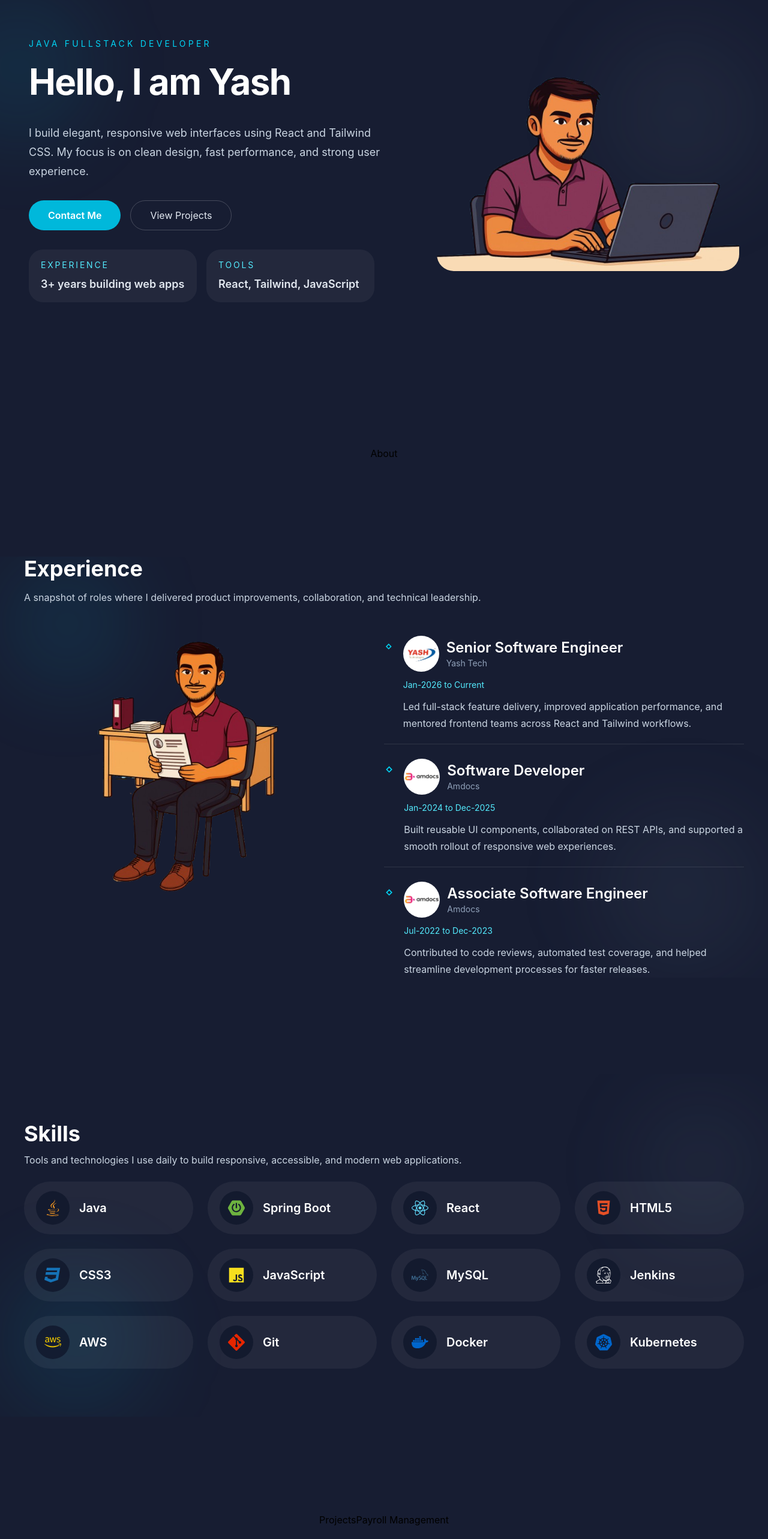
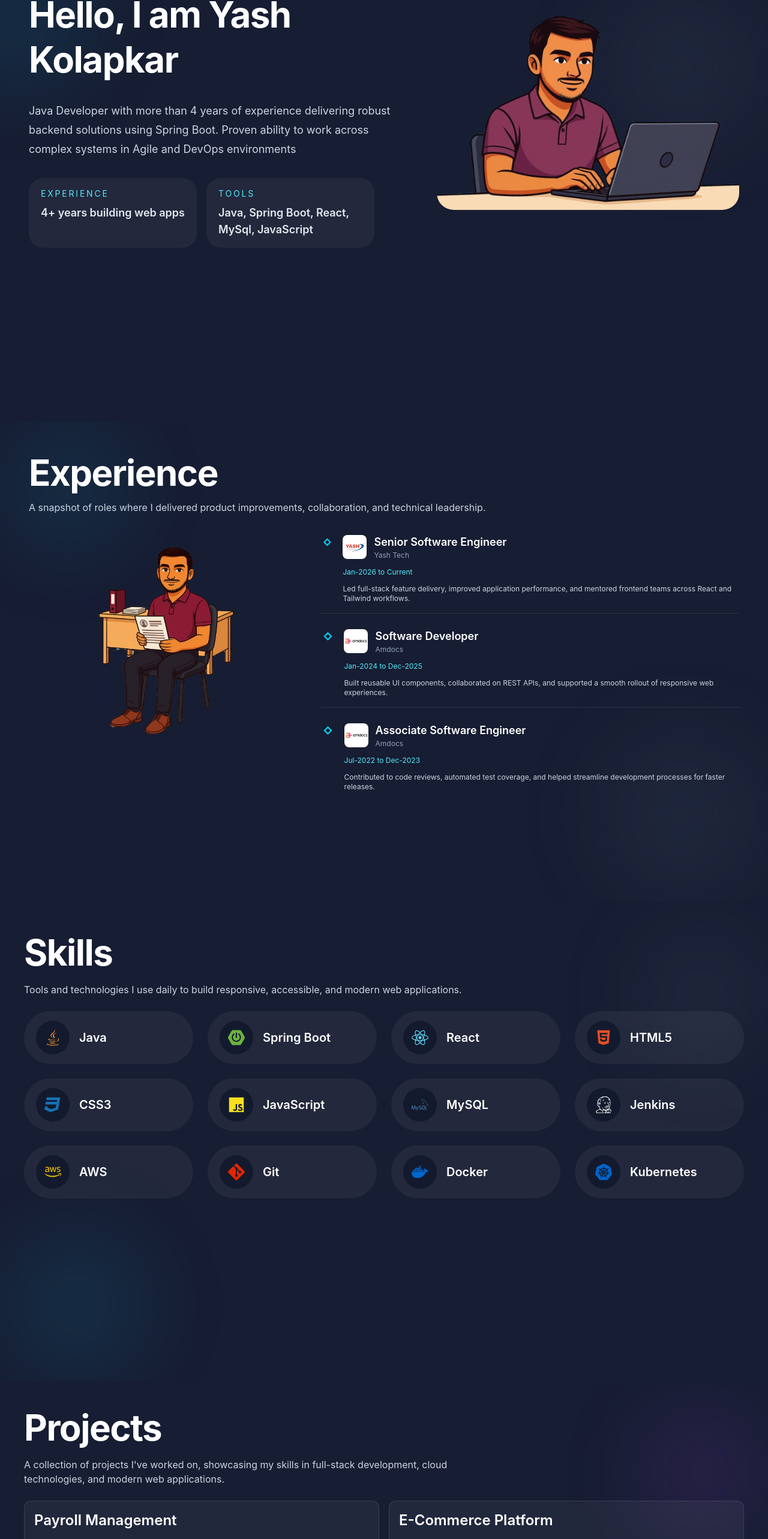
Before and after one commit to YashKolapkar/Portfolio, a React app: page / in a window 1280 px wide. Shown: the part 209-2775 px from the top of the page at 60% size. Built offline with nearby package versions, Linux system fonts and the light colour scheme; the HTML template or start-up script is replaced by a standard one.

Commit message:
work commited

```diff
--- a/src/App.jsx
+++ b/src/App.jsx
@@ -4,7 +4,6 @@ import Home from "./components/home/Home";
 import Navbar from "./components/navbar/navbar";
 import Skills from "./components/Skills/Skills";
 import Contact from "./components/contact/Contact";
-import About from "./components/about/About";
 import Projects from "./components/projects/Projects";
 import Footer from "./components/Footer/Footer";
 
@@ -17,25 +16,22 @@ function App() {
   const { ref: contactRef } = useInView({ threshold: 0.5 });
 
   return (
-    <div className="bg-[#171d32] w-full flex flex-col overflow-auto">
+    <div className="bg-[#171d32] w-full flex flex-col min-h-screen">
       <Navbar />
       <div className="pt-28 flex-grow">
-        <div ref={homeRef} id="home" className="py-20 flex items-center justify-center">
+        <div ref={homeRef} id="home" className=" flex items-center justify-center">
           <Home />
         </div>
-        <div ref={aboutRef} id="about" className="py-20 flex items-center justify-center">
-          <About />
-        </div>
-        <div ref={experienceRef} id="experience" className="py-20 flex items-center justify-center">
+        <div ref={experienceRef} id="experience" className=" flex items-center justify-center">
           <Experience />
         </div>
-        <div ref={skillsRef} id="skills" className="py-20 flex items-center justify-center">
+        <div ref={skillsRef} id="skills" className=" flex items-center justify-center">
           <Skills />
         </div>
-        <div ref={projectsRef} id="projects" className="py-20 flex items-center justify-center">
+        <div ref={projectsRef} id="projects" className=" flex items-center justify-center">
           <Projects />
         </div>
-        <div ref={contactRef} id="contact" className="py-20 flex items-center justify-center">
+        <div ref={contactRef} id="contact" className=" flex items-center justify-center">
           <Contact />
         </div>
       </div>
--- a/src/components/About/About.jsx
+++ /dev/null
@@ -1,9 +0,0 @@
-import React from 'react'
-
-const About = () => {
-  return (
-    <div>About</div>
-  )
-}
-
-export default About
--- a/src/components/Skills/Skills.jsx
+++ b/src/components/Skills/Skills.jsx
@@ -22,14 +22,14 @@ const Skills = () => {
   return (
     <section
       id="Skills"
-      className="relative w-full overflow-hidden px-6 py-16 text-white md:px-10 md:py-20"
+      className="relative min-h-screen w-full overflow-hidden px-6 py-10 text-white md:px-10 md:py-12"
     >
       <div className="absolute left-0 bottom-0 h-64 w-64 rounded-full bg-cyan-500/10 blur-3xl" />
       <div className="absolute right-0 top-10 h-56 w-56 rounded-full bg-slate-500/10 blur-3xl" />
 
       <div className="relative mx-auto w-full max-w-[1440px] space-y-6">
         <div className="space-y-3">
-          <h1 className="text-3xl font-bold md:text-4xl">Skills</h1>
+          <h1 className="text-5xl font-bold leading-tight tracking-tight text-white md:text-6xl">Skills</h1>
           <p className="max-w-3xl text-sm text-slate-300 md:text-base">
             Tools and technologies I use daily to build responsive, accessible, and modern web applications.
           </p>
--- a/src/components/contact/Contact.jsx
+++ b/src/components/contact/Contact.jsx
@@ -3,7 +3,7 @@ import { FaGithub, FaLinkedin, FaEnvelope } from 'react-icons/fa';
 
 const Contact = () => {
   return (
-    <div className="bg-gray-800 text-white py-10 px-6 text-center w-full flex flex-col justify-center">
+    <div className="bg-gray-800 text-white py-6 px-6 text-center w-full flex flex-col justify-center">
       <h2 className="text-3xl font-bold mb-4">Contact Me</h2>
       <p className="mb-4">Feel free to reach out to me through the following platforms:</p>
       <div className="flex justify-center space-x-8">
--- a/src/components/experience/Experience.jsx
+++ b/src/components/experience/Experience.jsx
@@ -6,28 +6,28 @@ import { VscDebugBreakpointLogUnverified } from "react-icons/vsc";
 
 const Experience = () => {
   return (
-    <section className="relative w-full overflow-hidden px-6  text-white md:px-10 ">
+    <section className="relative min-h-screen h-full w-full overflow-hidden px-6 text-white md:px-12 lg:py-12">
       <div className="absolute left-0 top-0 h-56 w-56 rounded-full bg-cyan-500/10 blur-3xl" />
       <div className="absolute right-0 bottom-0 h-72 w-72 rounded-full bg-slate-500/10 blur-3xl" />
 
-      <div className="relative mx-auto w-full max-w-[1440px] space-y-8">
-        <div className="space-y-4">
-          <h2 className="text-3xl font-bold md:text-4xl">Experience</h2>
-          <p className="max-w-3xl text-sm text-slate-300 md:text-base">
+      <div className="relative mx-auto flex w-full max-w-[1440px] flex-col gap-8">
+        {/* Top - Header */}
+        <div className="lg:w-full">
+          <h2 className="text-5xl font-bold leading-tight tracking-tight text-white md:text-6xl">Experience</h2>
+          <p className="text-sm text-slate-300 md:text-base mt-2">
             A snapshot of roles where I delivered product improvements, collaboration, and technical leadership.
           </p>
         </div>
 
-        <div className="flex flex-col gap-12 lg:flex-row lg:items-start">
-          <div className="mx-auto w-full max-w-full sm:max-w-lg lg:max-w-[40%]">
-            <img
-              className="w-full h-auto max-h-[320px] sm:max-h-[420px] lg:max-h-[480px] rounded-[28px] object-contain"
-              src={ExperienceImg}
-              alt="Experience illustration"
-            />
-          </div>
+        {/* Bottom - Image and Details on same line */}
+        <div className="flex w-full flex-col gap-6 lg:flex-row lg:items-start">
+          <img
+            className="w-full h-auto max-h-[280px] sm:max-h-[320px] lg:max-h-[360px] lg:w-[45%] rounded-[28px] object-contain"
+            src={ExperienceImg}
+            alt="Experience illustration"
+          />
 
-          <div className="space-y-6 lg:w-1/2 pt-5">
+          <div className="space-y-6">
             {[
               {
                 title: 'Senior Software Engineer',
@@ -56,24 +56,24 @@ const Experience = () => {
             ].map((item) => (
               <article
                 key={item.title}
-                className="space-y-3 border-b border-white/10 pb-5 last:border-b-0 last:pb-0"
+                className="space-y-3 border-b border-white/10 pb-4 last:border-b-0 last:pb-0"
               >
                 <div className="flex items-start gap-4">
-                  <VscDebugBreakpointLogUnverified size={28} className="mt-1 text-cyan-400" />
+                  <VscDebugBreakpointLogUnverified size={24} className="mt-0.5 text-cyan-400" />
                   <div className="space-y-3">
                     <div className="flex items-center gap-3">
                       <img
                         src={item.logo}
                         alt={`${item.company} logo`}
-                        className="h-15 w-15 rounded-4xl border border-white/10 bg-white object-contain"
+                        className="h-10 w-10 rounded-lg border border-white/10 bg-white object-contain"
                       />
                       <div>
-                        <h3 className="text-xl font-semibold md:text-2xl">{item.title}</h3>
-                        <p className="text-sm text-slate-400">{item.company}</p>
+                        <h3 className="text-base font-semibold md:text-lg">{item.title}</h3>
+                        <p className="text-xs text-slate-400">{item.company}</p>
                       </div>
                     </div>
-                    <p className="text-sm text-cyan-300">{item.duration}</p>
-                    <p className="text-sm leading-7 text-slate-300 md:text-base">{item.description}</p>
+                    <p className="text-xs text-cyan-300">{item.duration}</p>
+                    <p className="text-xs text-slate-300">{item.description}</p>
                   </div>
                 </div>
               </article>
--- a/src/components/home/Home.jsx
+++ b/src/components/home/Home.jsx
@@ -3,7 +3,7 @@ import avatarImg from '../../assets/avatarImg.png'
 
 const Home = () => {
   return (
-    <section className="relative h-full w-full overflow-hidden px-6 py-16 text-white md:px-12 lg:py-20">
+    <section className="relative min-h-screen w-full overflow-hidden px-6 py-12 text-white md:px-12 lg:py-12">
       <div className="absolute -left-24 top-0 h-64 w-64 rounded-full bg-cyan-500/10 blur-3xl" />
       <div className="absolute right-0 top-16 h-72 w-72 rounded-full bg-slate-500/10 blur-3xl" />
       <div className="relative mx-auto flex w-full max-w-[1440px] flex-col gap-16 lg:flex-row lg:items-center lg:justify-between">
@@ -11,31 +11,24 @@ const Home = () => {
           <div className="space-y-4">
             <p className="text-sm uppercase tracking-[0.3em] text-cyan-400">Java Fullstack Developer</p>
             <h1 className="text-5xl font-bold leading-tight tracking-tight text-white md:text-6xl">
-              Hello, I am Yash
+              Hello, I am Yash Kolapkar
             </h1>
           </div>
 
           <p className="max-w-3xl text-base leading-8 text-slate-300 md:text-lg">
-            I build elegant, responsive web interfaces using React and Tailwind CSS. My focus is on clean design, fast performance, and strong user experience.
+            Java Developer with more than 4 years of experience delivering robust backend solutions using Spring Boot.
+Proven ability to work across complex systems in Agile and DevOps environments
           </p>
 
-          <div className="flex flex-wrap gap-4">
-            <button className="rounded-full bg-cyan-500 px-8 py-3 text-sm font-semibold text-white transition hover:-translate-y-0.5 hover:bg-cyan-400 md:text-base">
-              Contact Me
-            </button>
-            <button className="rounded-full border border-white/20 px-8 py-3 text-sm text-slate-200 transition hover:border-cyan-400/50 hover:text-white md:text-base">
-              View Projects
-            </button>
-          </div>
 
           <div className="grid gap-4 sm:grid-cols-2 lg:max-w-xl">
             <div className="rounded-3xl bg-white/5 px-5 py-4 text-slate-200">
               <p className="text-sm uppercase tracking-[0.2em] text-cyan-300">Experience</p>
-              <p className="mt-2 text-lg font-semibold">3+ years building web apps</p>
+              <p className="mt-2 text-lg font-semibold">4+ years building web apps</p>
             </div>
             <div className="rounded-3xl bg-white/5 px-5 py-4 text-slate-200">
               <p className="text-sm uppercase tracking-[0.2em] text-cyan-300">Tools</p>
-              <p className="mt-2 text-lg font-semibold">React, Tailwind, JavaScript</p>
+              <p className="mt-2 text-lg font-semibold">Java, Spring Boot, React, MySql, JavaScript</p>
             </div>
           </div>
         </div>
--- a/src/components/navbar/Navbar.jsx
+++ b/src/components/navbar/Navbar.jsx
@@ -7,15 +7,12 @@ const Navbar = () => {
   const [showMenu,setShowMenu] = useState(true);
   return (
     <nav className="fixed top-0 left-0 right-0 z-50 flex flex-wrap justify-between md:items-center bg-[#171d32]/95 px-10 py-4 text-white backdrop-blur-md md:px-20">
-      <span className="text-xl font-bold tracking-wide">PortFolio</span>
+      <span className="text-xl font-bold tracking-wide">Yash Kolapkar</span>
       <ul className={` ${menu ? "block":"hidden" }
         mx-24 py-2 mt-4 font-semibold md:mt-0 bg-black px-2 rounded-xl bg-opacity-20 md:border-none
         text-center md:bg-transparent md:static md:mx-0 md:flex gap-6`}>
         <Link to="home" smooth={true} duration={500} offset={-80} onClick={() => openMenu(false)}>
           <li className="text-md transition-all duration-300 p-1 md:p-0 cursor-pointer">Home</li>
-        </Link>
-        <Link to="about" smooth={true} duration={500} offset={-80} onClick={() => openMenu(false)}>
-          <li className="text-md transition-all duration-300 p-1 md:p-0 cursor-pointer">About</li>
         </Link>
         <Link to="experience" smooth={true} duration={500} offset={-80} onClick={() => openMenu(false)}>
           <li className="text-md transition-all duration-300 p-1 md:p-0 cursor-pointer">Experience</li>
--- a/src/components/projects/Projects.jsx
+++ b/src/components/projects/Projects.jsx
@@ -1,17 +1,108 @@
 import React from 'react'
+import { FaGithub, FaExternalLinkAlt } from 'react-icons/fa'
+
+const projects = [
+  {
+    id: 1,
+    name: 'Payroll Management',
+    description: 'A comprehensive payroll management system with employee tracking, salary calculation, and automated payslip generation. Features include attendance management, tax deductions, and reporting dashboard.',
+    github: 'https://github.com/yourusername/payroll-management',
+    tags: ['React', 'Spring Boot', 'MySQL', 'AWS']
+  },
+  {
+    id: 2,
+    name: 'E-Commerce Platform',
+    description: 'Full-featured e-commerce application with product catalog, shopping cart, payment integration, and order management. Includes admin dashboard for inventory and sales analytics.',
+    github: 'https://github.com/yourusername/ecommerce-platform',
+    tags: ['React', 'Node.js', 'MongoDB', 'Stripe']
+  },
+  {
+    id: 3,
+    name: 'Task Management App',
+    description: 'Collaborative task management tool with real-time updates, team workspaces, kanban boards, and deadline tracking. Features include notifications and progress reporting.',
+    github: 'https://github.com/yourusername/task-management',
+    tags: ['React', 'Firebase', 'Material UI']
+  },
+  {
+    id: 4,
+    name: 'Portfolio Website',
+    description: 'Personal portfolio showcasing skills, experience, and projects. Built with modern React practices, featuring smooth animations and responsive design.',
+    github: 'https://github.com/yourusername/portfolio',
+    tags: ['React', 'Tailwind CSS', 'Vite']
+  }
+]
 
 const Projects = () => {
   return (
-    <>
-    <div className=''>Projects</div>
-        <div>
-            <ul>
-                <li>Payroll Management</li>
-                <li></li>
-            </ul>
+    <section
+      id="projects"
+      className="relative w-full overflow-hidden px-6 py-15 text-white md:px-10 md:py-10"
+    >
+      {/* Background decorative elements */}
+      <div className="absolute left-0 bottom-0 h-64 w-64 rounded-full bg-cyan-500/10 blur-3xl" />
+      <div className="absolute right-0 top-10 h-56 w-56 rounded-full bg-purple-500/10 blur-3xl" />
+
+      <div className="relative mx-auto w-full max-w-[1440px] space-y-6">
+        {/* Section Header */}
+        <div className="space-y-3">
+          <h1 className="text-5xl font-bold leading-tight tracking-tight text-white md:text-6xl">Projects</h1>
+          <p className="max-w-3xl text-sm text-slate-300 md:text-base">
+            A collection of projects I've worked on, showcasing my skills in full-stack development,
+            cloud technologies, and modern web applications.
+          </p>
         </div>
-    </>
 
+        {/* Project Cards Grid */}
+        <div className="grid gap-4 sm:grid-cols-1 lg:grid-cols-2">
+          {projects.map((project) => (
+            <div
+              key={project.id}
+              className="group relative flex flex-col justify-between rounded-xl border border-white/10 bg-white/5 p-4 transition-all duration-300 hover:border-cyan-500/30 hover:bg-white/10 hover:shadow-lg hover:shadow-cyan-500/10"
+            >
+              {/* Project Content */}
+              <div className="space-y-4">
+                {/* Project Name */}
+                <h2 className="text-xl font-semibold text-white md:text-2xl group-hover:text-cyan-400 transition-colors">
+                  {project.name}
+                </h2>
+
+                {/* Description */}
+                <p className="text-sm text-slate-300 leading-relaxed">
+                  {project.description}
+                </p>
+
+                {/* Tech Tags */}
+                <div className="flex flex-wrap gap-2 pt-2">
+                  {project.tags.map((tag) => (
+                    <span
+                      key={tag}
+                      className="rounded-full bg-cyan-500/20 px-3 py-1 text-xs font-medium text-cyan-300"
+                    >
+                      {tag}
+                    </span>
+                  ))}
+                </div>
+              </div>
+
+              {/* GitHub Link */}
+              <a
+                href={project.github}
+                target="_blank"
+                rel="noopener noreferrer"
+                className="mt-6 inline-flex items-center gap-2 text-sm font-medium text-slate-300 transition-all duration-300 hover:text-white group-hover:translate-x-1"
+              >
+                <FaGithub className="text-lg" />
+                <span>View on GitHub</span>
+                <FaExternalLinkAlt className="text-xs" />
+              </a>
+
+              {/* Hover glow effect */}
+              <div className="absolute inset-0 rounded-2xl bg-gradient-to-r from-cyan-500/0 to-cyan-500/0 opacity-0 transition-opacity duration-300 group-hover:opacity-5" />
+            </div>
+          ))}
+        </div>
+      </div>
+    </section>
   )
 }
 
```
Also changed, not shown: 9 other files (tests, documents, lock files or other folders).
